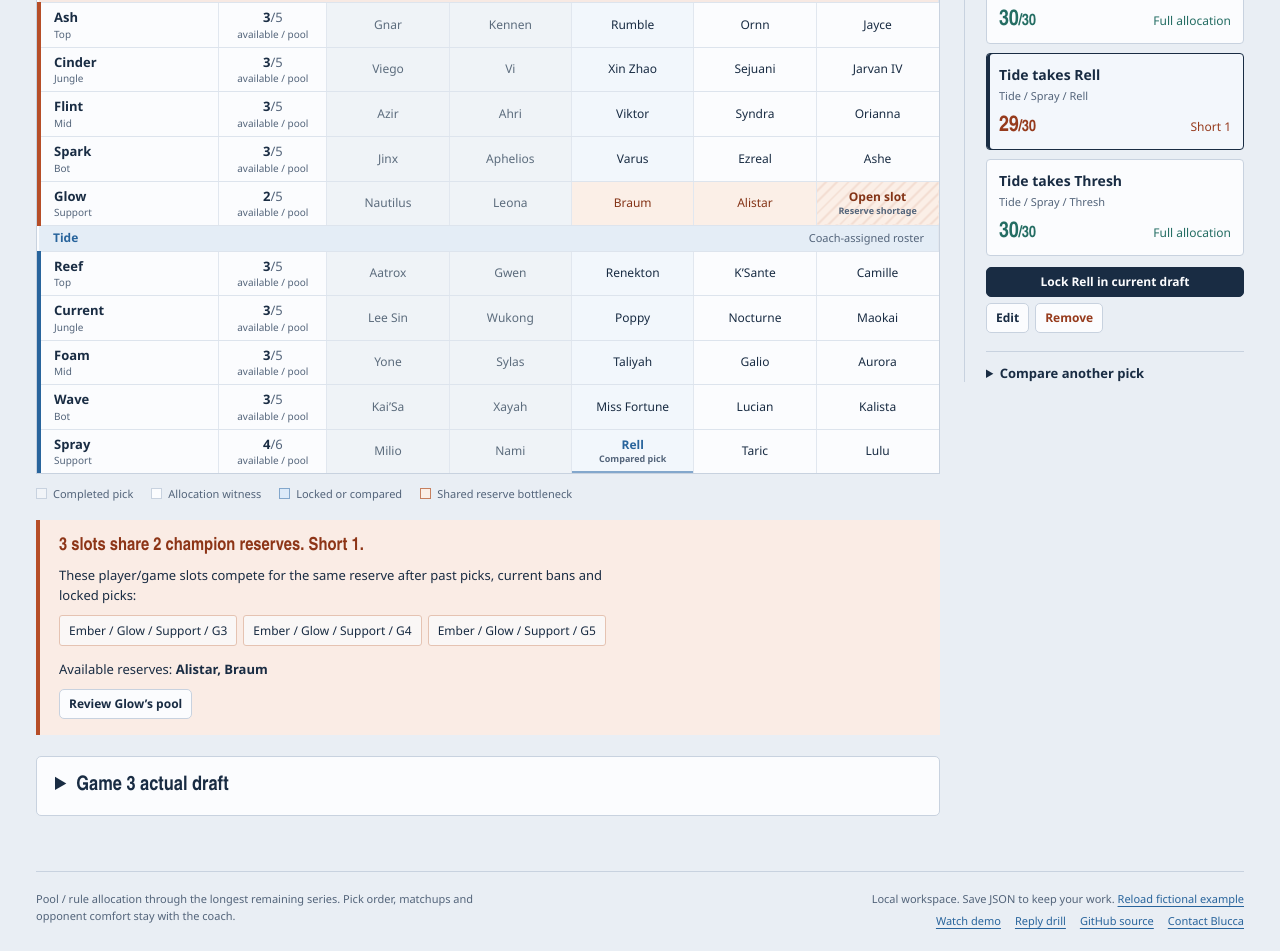
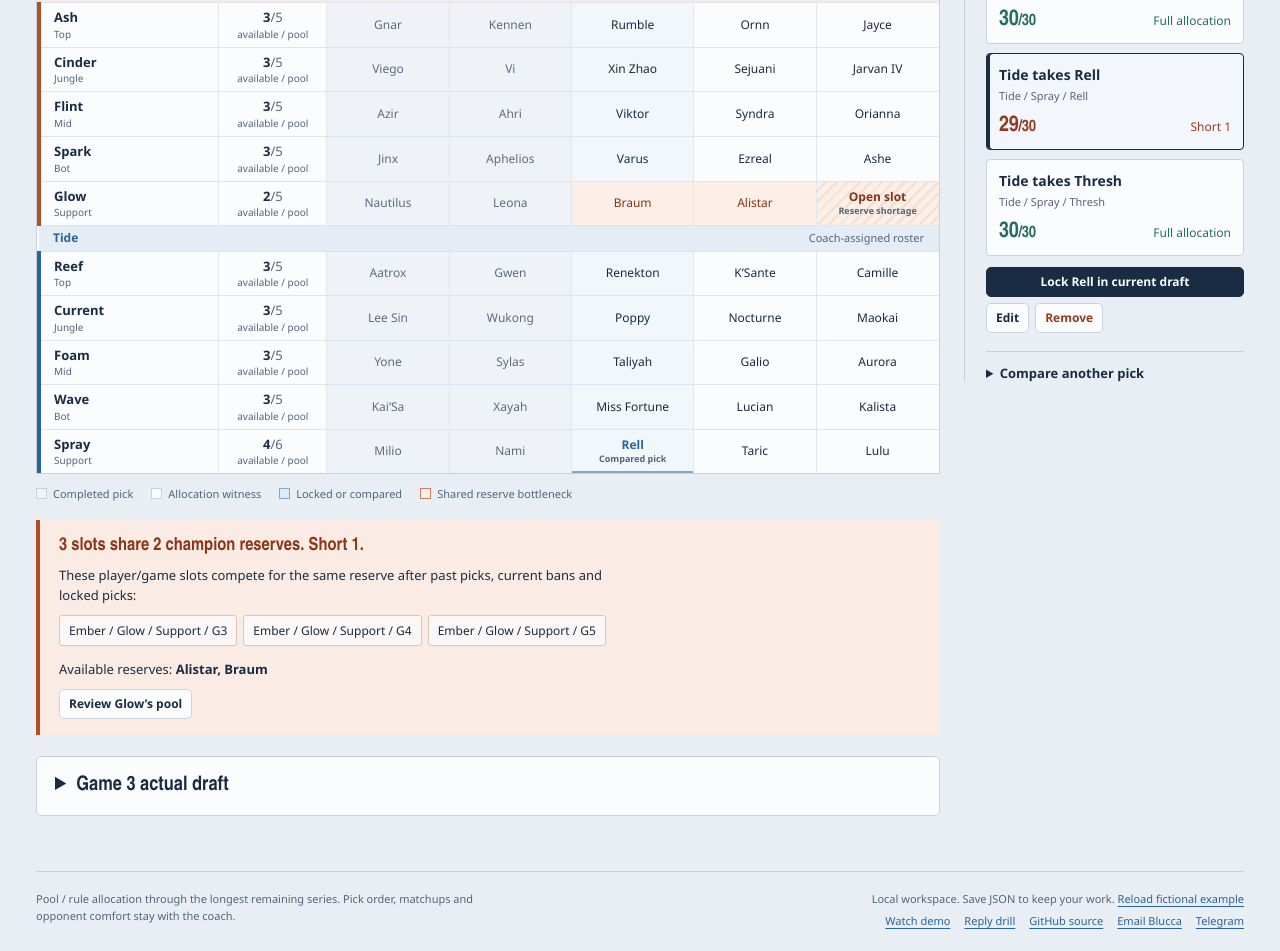
Before and after one commit to blucca/series-reserve, a plain HTML site: page index.html in a window 1280 px wide. Shown: the part 428-1379 px from the top of the page. Drawn offline with Linux system fonts and the light colour scheme.

Commit message:
Give coaches a direct email contact

```diff
--- a/index.html
+++ b/index.html
@@ -36,7 +36,7 @@
     <section id="panel-evidence" class="workspace-panel" role="tabpanel" aria-labelledby="tab-evidence" hidden></section>
     <section id="panel-series" class="workspace-panel" role="tabpanel" aria-labelledby="tab-series" hidden></section>
   </main>
-  <footer class="app-footer"><p>Pool / rule allocation through the longest remaining series. Pick order, matchups and opponent comfort stay with the coach.</p><p>Local workspace. Save JSON to keep your work. <button type="button" data-action="load-demo">Reload fictional example</button><span class="footer-links"><a href="./demo.html">Watch demo</a><a href="https://github.com/blucca/series-reserve/blob/main/docs/first-reply.md#check-the-complete-immediate-two-pick-turn" target="_blank" rel="noopener noreferrer">Reply drill</a><a href="https://github.com/blucca/series-reserve" target="_blank" rel="noopener noreferrer">GitHub source</a><a href="https://t.me/blucca_ai" target="_blank" rel="noopener noreferrer">Contact Blucca</a></span></p></footer>
+  <footer class="app-footer"><p>Pool / rule allocation through the longest remaining series. Pick order, matchups and opponent comfort stay with the coach.</p><p>Local workspace. Save JSON to keep your work. <button type="button" data-action="load-demo">Reload fictional example</button><span class="footer-links"><a href="./demo.html">Watch demo</a><a href="https://github.com/blucca/series-reserve/blob/main/docs/first-reply.md#check-the-complete-immediate-two-pick-turn" target="_blank" rel="noopener noreferrer">Reply drill</a><a href="https://github.com/blucca/series-reserve" target="_blank" rel="noopener noreferrer">GitHub source</a><a href="mailto:belgialucca@gmail.com">Email Blucca</a><a href="https://t.me/blucca_ai" target="_blank" rel="noopener noreferrer">Telegram</a></span></p></footer>
   <noscript><p class="error-message">Enable JavaScript to edit the plan and calculate champion reserves. Your data is processed in this browser.</p></noscript>
 </body>
 </html>
```
Also changed, not shown: 1 other file.
